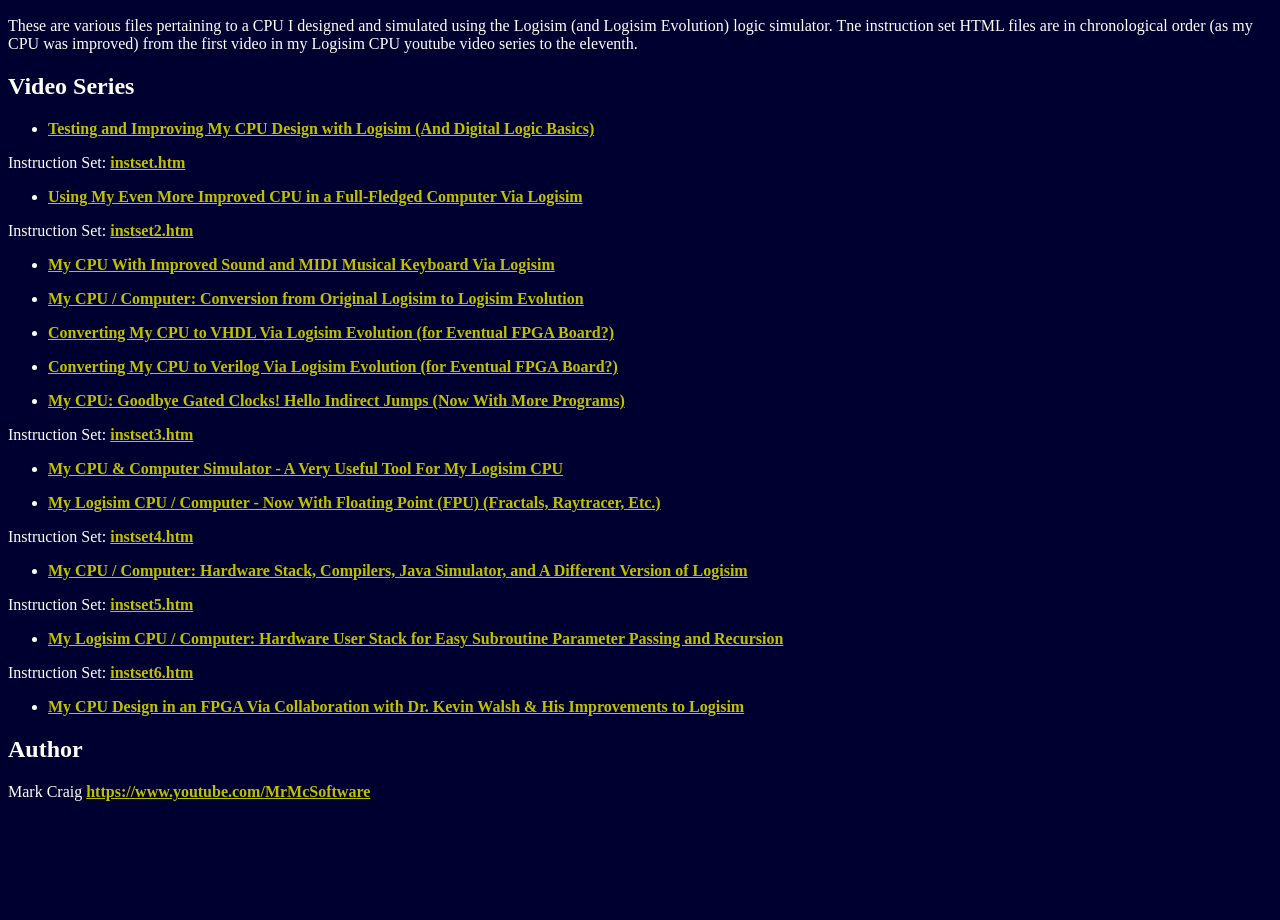
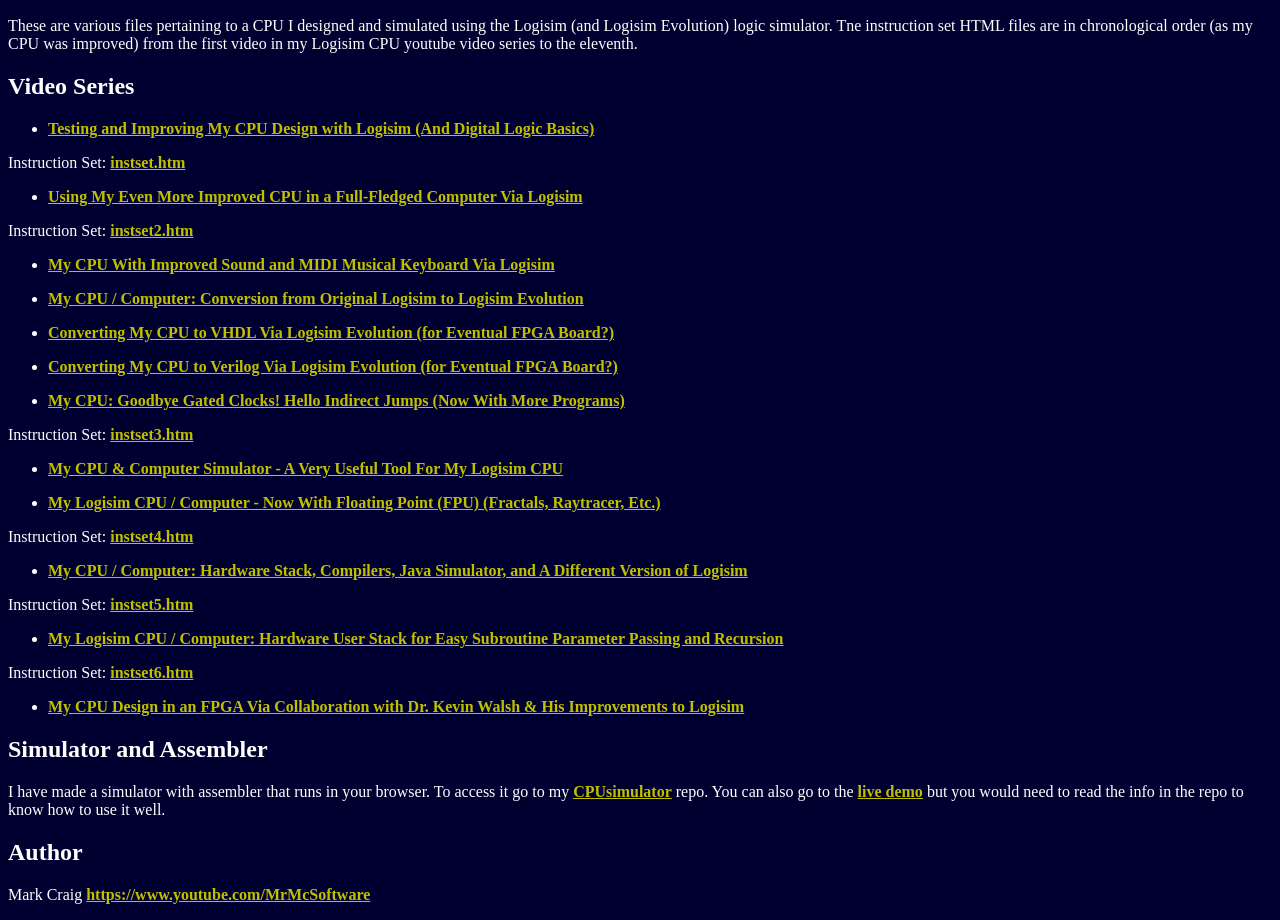
Before and after one commit to mrmcsoftware/MyCPUfiles, a plain HTML site: page index.html in a window 1280 px wide. Shown: the part 96-1016 px from the top of the page. Before the commit the page ends 913 px from the top, so only its background shows below. Drawn offline with Linux system fonts and the light colour scheme.

Commit message:
Adding reference to my CPU Simulator and Assembler repo

```diff
--- a/index.html
+++ b/index.html
@@ -50,6 +50,9 @@ My CPU Files by Mark Craig (youtube.com/MrMcSoftware) Copyright &copy; 2023
 <ul>
 <li><a href="https://www.youtube.com/watch?v=rpuB1mYrEKY">My CPU Design in an FPGA Via Collaboration with Dr. Kevin Walsh &amp; His Improvements to Logisim</a></li>
 </ul>
+<h2 id="sim">Simulator and Assembler</h2>
+<p>I have made a simulator with assembler that runs in your browser.  To access it
+go to my <a href="https://www.github.com/mrmcsoftware/CPUsimulator">CPUsimulator</a> repo.  You can also go to the <a href="https://mrmcsoftware.github.io/CPUsimulator">live demo</a> but you would need to read the info in the repo to know how to use it well.</p>
 <h2 id="author">Author</h2>
 <p>Mark Craig <a href="https://www.youtube.com/MrMcSoftware" class="uri">https://www.youtube.com/MrMcSoftware</a></p>
 </font>
```
Also changed, not shown: 1 other file.
